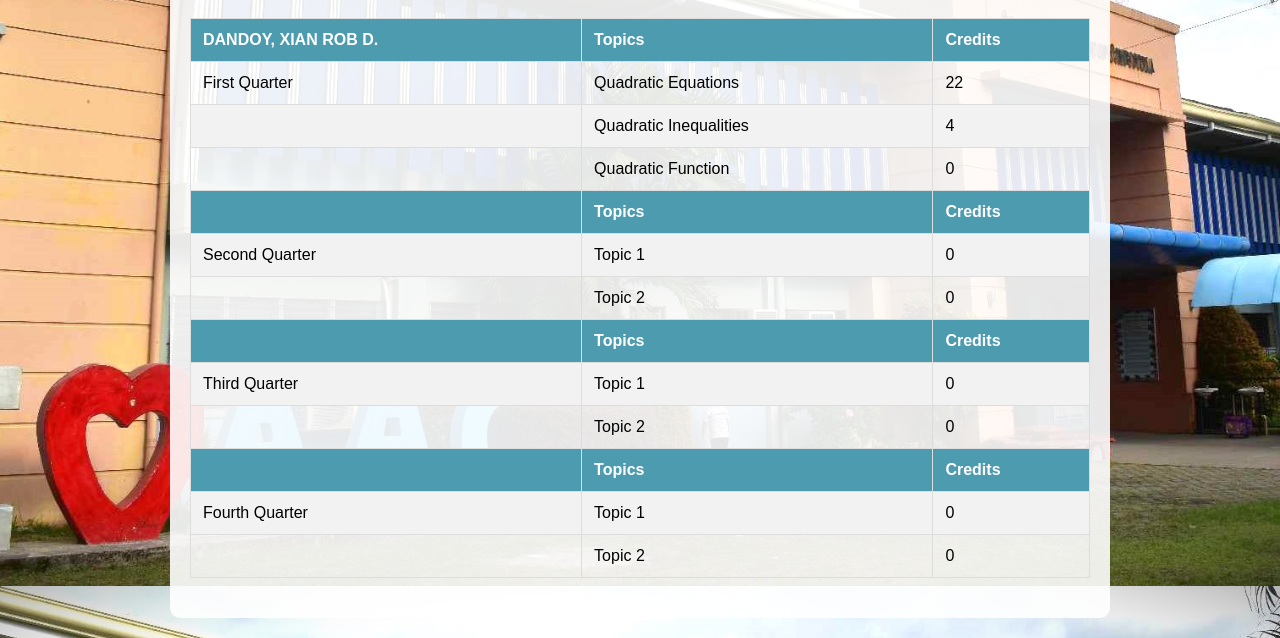
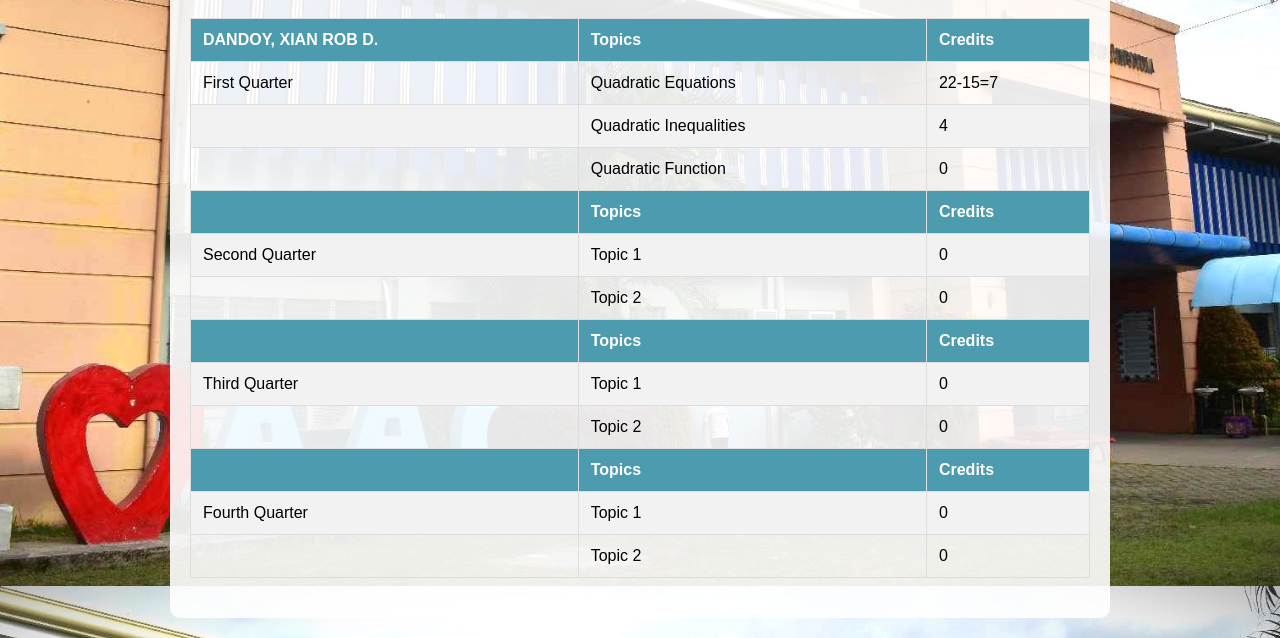
Before and after one commit to Birtuldo/students-progress, a plain HTML site: page DANDOYXIANROB.html in a window 1280 px wide. Shown: the part 214-852 px from the top of the page. Drawn offline with Linux system fonts and the light colour scheme.

Commit message:
redeem points

```diff
--- a/DANDOYXIANROB.html
+++ b/DANDOYXIANROB.html
@@ -66,7 +66,7 @@
             <tr>
                 <td>First Quarter</td>
                 <td>Quadratic Equations</td>
-                <td>22</td>
+                <td>22-15=7</td>
             </tr>
             <tr>
                 <td></td>
```
Also changed, not shown: DULACALANCEWOVEN.html (+1 -1 lines).
